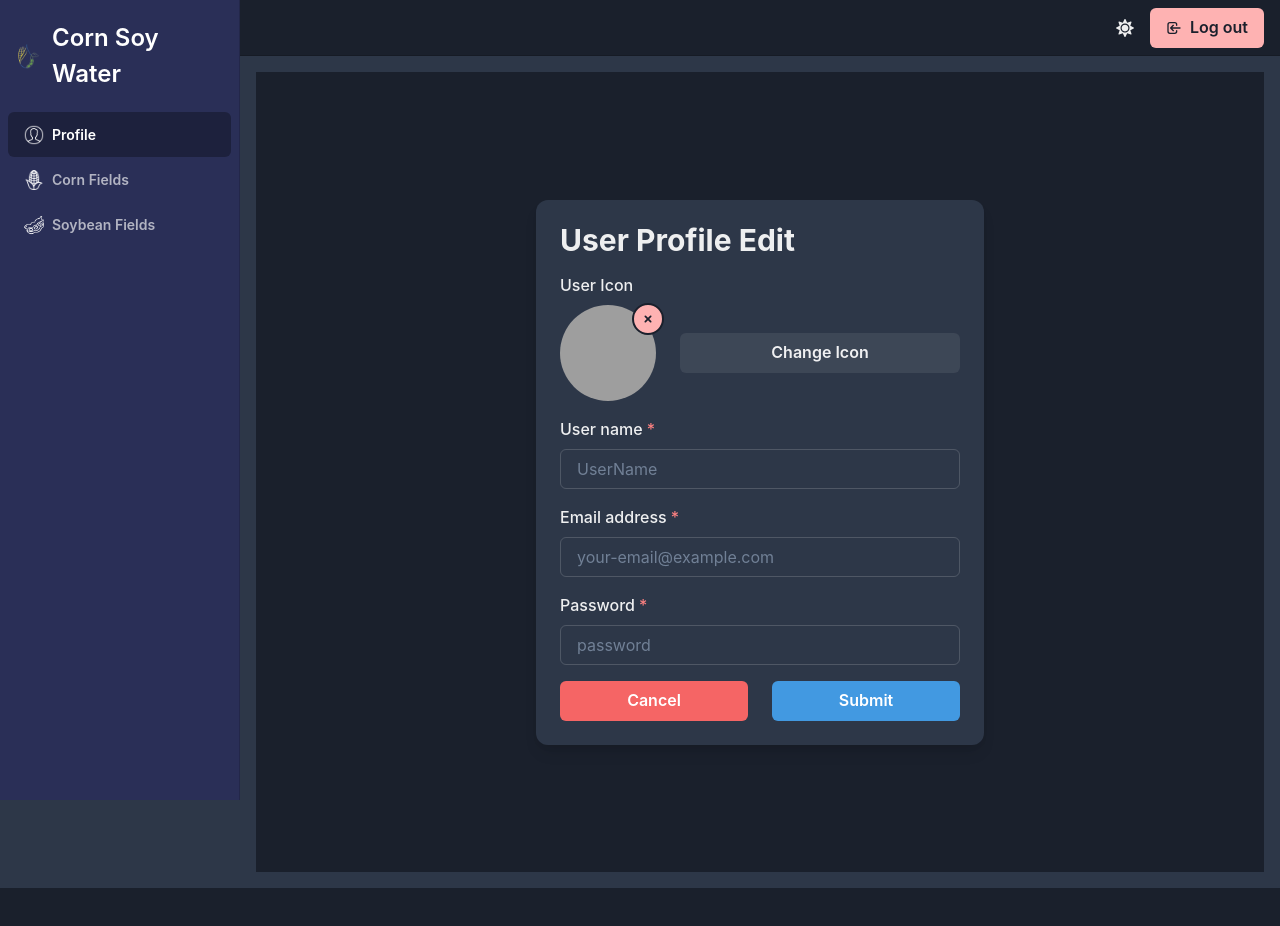
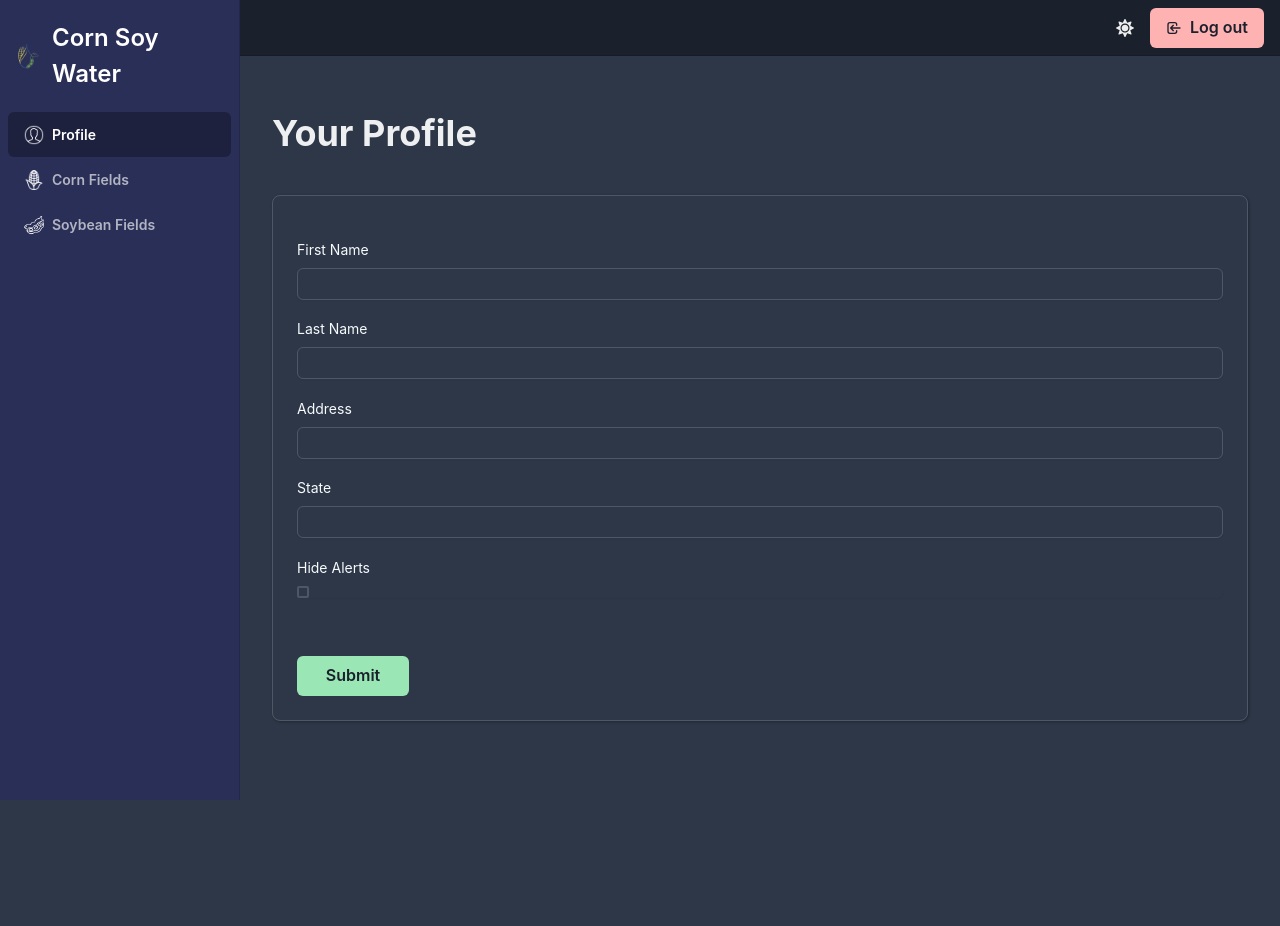
Before and after one commit to heidary100/corn-soy-water, a React (Create React App) app: page /admin/profile in a window 1280 px wide. Before the commit the page ends 888 px from the top, so only its background shows below. Built offline with nearby package versions, Linux system fonts and the light colour scheme; grey boxes are pictures that could not be loaded.

Commit message:
complete profile info section

```diff
--- a/src/pages/Login.jsx
+++ b/src/pages/Login.jsx
@@ -17,10 +17,12 @@ import {
   useToast,
   FormErrorMessage,
 } from '@chakra-ui/react';
+import { useNavigate } from 'react-router-dom';
 import AuthService from '../services/auth.service';
 
 export default function Login() {
   const toast = useToast();
+  const navigate = useNavigate();
 
   const validationSchema = Yup.object({
     email: Yup.string()
@@ -38,13 +40,14 @@ export default function Login() {
     validationSchema,
     onSubmit: async (values) => {
       try {
-        await AuthService.registerUser(values);
+        await AuthService.loginUser(values);
         toast({
           title: 'Login successful.',
           status: 'success',
           duration: 9000,
           isClosable: true,
         });
+        navigate('/admin');
       } catch (error) {
         toast({
           title: 'Failure.',
--- a/src/pages/admin/Profile.jsx
+++ b/src/pages/admin/Profile.jsx
@@ -1,109 +1,291 @@
-import React from 'react';
+import React, { useEffect, useState } from 'react';
 import {
+  Container,
+  Progress,
+  Box,
+  ButtonGroup,
   Button,
+  Heading,
   Flex,
   FormControl,
+  GridItem,
   FormLabel,
-  Heading,
   Input,
-  Stack,
-  useColorModeValue,
-  Avatar,
-  AvatarBadge,
-  IconButton,
-  Center,
+  Text,
+  useToast,
+  Checkbox,
 } from '@chakra-ui/react';
-import { SmallCloseIcon } from '@chakra-ui/icons';
+import { useFormik } from 'formik';
+import * as Yup from 'yup';
+import UserService from '../../services/user.service';
 
 export default function Profile() {
+  const toast = useToast();
+  const [isDataLoaded, setIsDataLoaded] = useState(false);
+  const [loading, setLoading] = useState(false);
+
+  const validationSchema = Yup.object().shape({
+    firstName: Yup.string()
+      .required('First Name is required'),
+    lastName: Yup.string()
+      .required('Last Name is required'),
+    phone: Yup.string(),
+    address: Yup.string(),
+    state: Yup.string(),
+    hideAlerts: Yup.boolean(),
+  });
+
+  const formik = useFormik({
+    initialValues: {
+      firstName: '',
+      lastName: '',
+      phone: '',
+      address: '',
+      state: '',
+      hideAlerts: false,
+    },
+    validationSchema,
+    onSubmit: async (values) => {
+      setLoading(true);
+
+      try {
+        console.log(values);
+        await UserService.updateUser(values);
+        // Handle successful submission here
+        toast({
+          title: 'Updated profile information Successfuly.',
+          status: 'success',
+          duration: 9000,
+          isClosable: true,
+        });
+      } catch (error) {
+        // Handle submission error here
+        toast({
+          title: 'Failure, Try again.',
+          status: 'error',
+          duration: 9000,
+          isClosable: true,
+        });
+      } finally {
+        setLoading(false);
+      }
+    },
+  });
+
+  useEffect(() => {
+    async function fetchData() {
+      const user = await UserService.getUser();
+      formik.setValues(user);
+      setLoading(false);
+      setIsDataLoaded(true);
+    }
+
+    setLoading(true);
+    try {
+      fetchData();
+    } catch (error) {
+      // Handle submission error here
+      toast({
+        title: 'Failed to load data, Try again.',
+        status: 'error',
+        duration: 9000,
+        isClosable: true,
+      });
+    }
+  }, []);
+
   return (
-    <Flex
-      minH="100vh"
-      align="center"
-      justify="center"
-      bg={useColorModeValue('gray.50', 'gray.800')}
+    <Container height="100vh" maxW="container.lg">
+      <Heading marginTop={10}>
+        Your Profile
+      </Heading>
+      <Progress hidden={!loading} size="xs" isIndeterminate marginTop={10} />
+      <Box
+        borderWidth="1px"
+        rounded="lg"
+        shadow="1px 1px 3px rgba(0,0,0,0.3)"
+        p={6}
+        m="10px auto"
+        marginTop={10}
       >
-      <Stack
-        spacing={4}
+
+        <form onSubmit={formik.handleSubmit}>
+          <fieldset disabled={loading}>
+            <FormControl as={GridItem}>
+              <FormLabel
+                htmlFor="firstName"
+                fontSize="sm"
+                fontWeight="md"
+                color="gray.700"
+                _dark={{
+                  color: 'gray.50',
+                }}
+                mt="2%"
+              >
+                First Name
+              </FormLabel>
+              <Input
+                type="text"
+                name="firstName"
+                id="firstName"
+                focusBorderColor="brand.400"
+                shadow="sm"
+                size="sm"
                 w="full"
-        maxW="md"
-        bg={useColorModeValue('white', 'gray.700')}
-        rounded="xl"
-        boxShadow="lg"
-        p={6}
-        my={12}
+                rounded="md"
+                onChange={formik.handleChange}
+                onBlur={formik.handleBlur}
+                value={formik.values.firstName}
+              />
+              {formik.touched.firstName && formik.errors.firstName && (
+                <Text color="red">{formik.errors.firstName}</Text>
+              )}
+            </FormControl>
+
+            <FormControl as={GridItem}>
+              <FormLabel
+                htmlFor="lastName"
+                fontSize="sm"
+                fontWeight="md"
+                color="gray.700"
+                _dark={{
+                  color: 'gray.50',
+                }}
+                mt="2%"
               >
-        <Heading lineHeight={1.1} fontSize={{ base: '2xl', sm: '3xl' }}>
-          User Profile Edit
-        </Heading>
-        <FormControl id="userName">
-          <FormLabel>User Icon</FormLabel>
-          <Stack direction={['column', 'row']} spacing={6}>
-            <Center>
-              <Avatar size="xl" src="https://bit.ly/sage-adebayo">
-                <AvatarBadge
-                  as={IconButton}
+                Last Name
+              </FormLabel>
+              <Input
+                type="text"
+                name="lastName"
+                id="lastName"
+                focusBorderColor="brand.400"
+                shadow="sm"
                 size="sm"
-                  rounded="full"
-                  top="-10px"
-                  colorScheme="red"
-                  aria-label="remove Image"
-                  icon={<SmallCloseIcon />}
+                w="full"
+                rounded="md"
+                onChange={formik.handleChange}
+                onBlur={formik.handleBlur}
+                value={formik.values.lastName}
               />
-              </Avatar>
-            </Center>
-            <Center w="full">
-              <Button w="full">Change Icon</Button>
-            </Center>
-          </Stack>
+              {formik.touched.lastName && formik.errors.lastName && (
+                <Text color="red">{formik.errors.lastName}</Text>
+              )}
             </FormControl>
-        <FormControl id="userName" isRequired>
-          <FormLabel>User name</FormLabel>
+
+            <FormControl as={GridItem}>
+              <FormLabel
+                htmlFor="address"
+                fontSize="sm"
+                fontWeight="md"
+                color="gray.700"
+                _dark={{
+                  color: 'gray.50',
+                }}
+                mt="2%"
+              >
+                Address
+              </FormLabel>
               <Input
-            placeholder="UserName"
-            _placeholder={{ color: 'gray.500' }}
                 type="text"
+                name="address"
+                id="address"
+                focusBorderColor="brand.400"
+                shadow="sm"
+                size="sm"
+                w="full"
+                rounded="md"
+                onChange={formik.handleChange}
+                onBlur={formik.handleBlur}
+                value={formik.values.address}
               />
+              {formik.touched.address && formik.errors.address && (
+                <Text color="red">{formik.errors.address}</Text>
+              )}
             </FormControl>
-        <FormControl id="email" isRequired>
-          <FormLabel>Email address</FormLabel>
+
+            <FormControl as={GridItem}>
+              <FormLabel
+                htmlFor="state"
+                fontSize="sm"
+                fontWeight="md"
+                color="gray.700"
+                _dark={{
+                  color: 'gray.50',
+                }}
+                mt="2%"
+              >
+                State
+              </FormLabel>
               <Input
-            placeholder="your-email@example.com"
-            _placeholder={{ color: 'gray.500' }}
-            type="email"
+                type="text"
+                name="state"
+                id="state"
+                focusBorderColor="brand.400"
+                shadow="sm"
+                size="sm"
+                w="full"
+                rounded="md"
+                onChange={formik.handleChange}
+                onBlur={formik.handleBlur}
+                value={formik.values.state}
               />
+              {formik.touched.state && formik.errors.state && (
+                <Text color="red">{formik.errors.state}</Text>
+              )}
             </FormControl>
-        <FormControl id="password" isRequired>
-          <FormLabel>Password</FormLabel>
-          <Input
-            placeholder="password"
-            _placeholder={{ color: 'gray.500' }}
-            type="password"
+
+            <FormControl as={GridItem}>
+              <FormLabel
+                htmlFor="hideAlerts"
+                fontSize="sm"
+                fontWeight="md"
+                color="gray.700"
+                _dark={{
+                  color: 'gray.50',
+                }}
+                mt="2%"
+              >
+                Hide Alerts
+              </FormLabel>
+              <Checkbox
+                name="hideAlerts"
+                id="hideAlerts"
+                focusBorderColor="brand.400"
+                shadow="sm"
+                size="sm"
+                w="full"
+                rounded="md"
+                onChange={formik.handleChange}
+                onBlur={formik.handleBlur}
+                checked={formik.values.hideAlerts}
               />
+
+              {formik.touched.hideAlerts && formik.errors.hideAlerts && (
+                <Text color="red">{formik.errors.hideAlerts}</Text>
+              )}
             </FormControl>
-        <Stack spacing={6} direction={['column', 'row']}>
+
+            <ButtonGroup mt="5%" w="100%">
+              <Flex w="100%" justifyContent="space-between">
+                <Flex>
                   <Button
-            bg="red.400"
-            color="white"
-            w="full"
-            _hover={{
-              bg: 'red.500',
-            }}
-          >
-            Cancel
-          </Button>
-          <Button
-            bg="blue.400"
-            color="white"
-            w="full"
-            _hover={{
-              bg: 'blue.500',
-            }}
+                    type="submit"
+                    w="7rem"
+                    colorScheme="green"
+                    variant="solid"
+                    isLoading={loading && isDataLoaded}
+                    loadingText="Submitting"
                   >
                     Submit
                   </Button>
-        </Stack>
-      </Stack>
                 </Flex>
+              </Flex>
+            </ButtonGroup>
+          </fieldset>
+        </form>
+
+      </Box>
+    </Container>
   );
 }
--- /dev/null
+++ b/src/services/user.service.js
@@ -0,0 +1,40 @@
+// import axios from 'axios';
+// import authHeader from './auth-header';
+
+// const API_URL = 'http://localhost:3000/api/user';
+
+const sleep = (delay) => new Promise((resolve) => { setTimeout(resolve, delay); });
+
+// const getUser = () => axios.get(API_URL, { headers: authHeader() });
+// const getUser = async () => {
+//   await sleep(5000);
+//   if (localStorage.user !== undefined) {
+//     const currentUser = JSON.parse(localStorage.user);
+//     const users = JSON.parse(localStorage.users);
+//     return users.find(
+//       (p) => Number.parseInt(p.id, 10) === Number.parseInt(currentUser.id, 10),
+//     );
+//   } return {};
+// };
+const getUser = async () => {
+  await sleep(5000);
+  if (localStorage.user !== undefined) {
+    return JSON.parse(localStorage.user);
+  } return {};
+};
+
+// const updateUser = (user) =>
+// axios.put(API_URL, { headers: authHeader(), ...user });
+const updateUser = async (user) => {
+  await sleep(5000);
+  if (localStorage.user !== undefined) {
+    localStorage.user = JSON.stringify(user);
+  }
+};
+
+const UserService = {
+  getUser,
+  updateUser,
+};
+
+export default UserService;
```
Also changed, not shown: src/services/auth.service.js (+28 -14 lines). Lines whose indentation alone changed are shown as unchanged.
